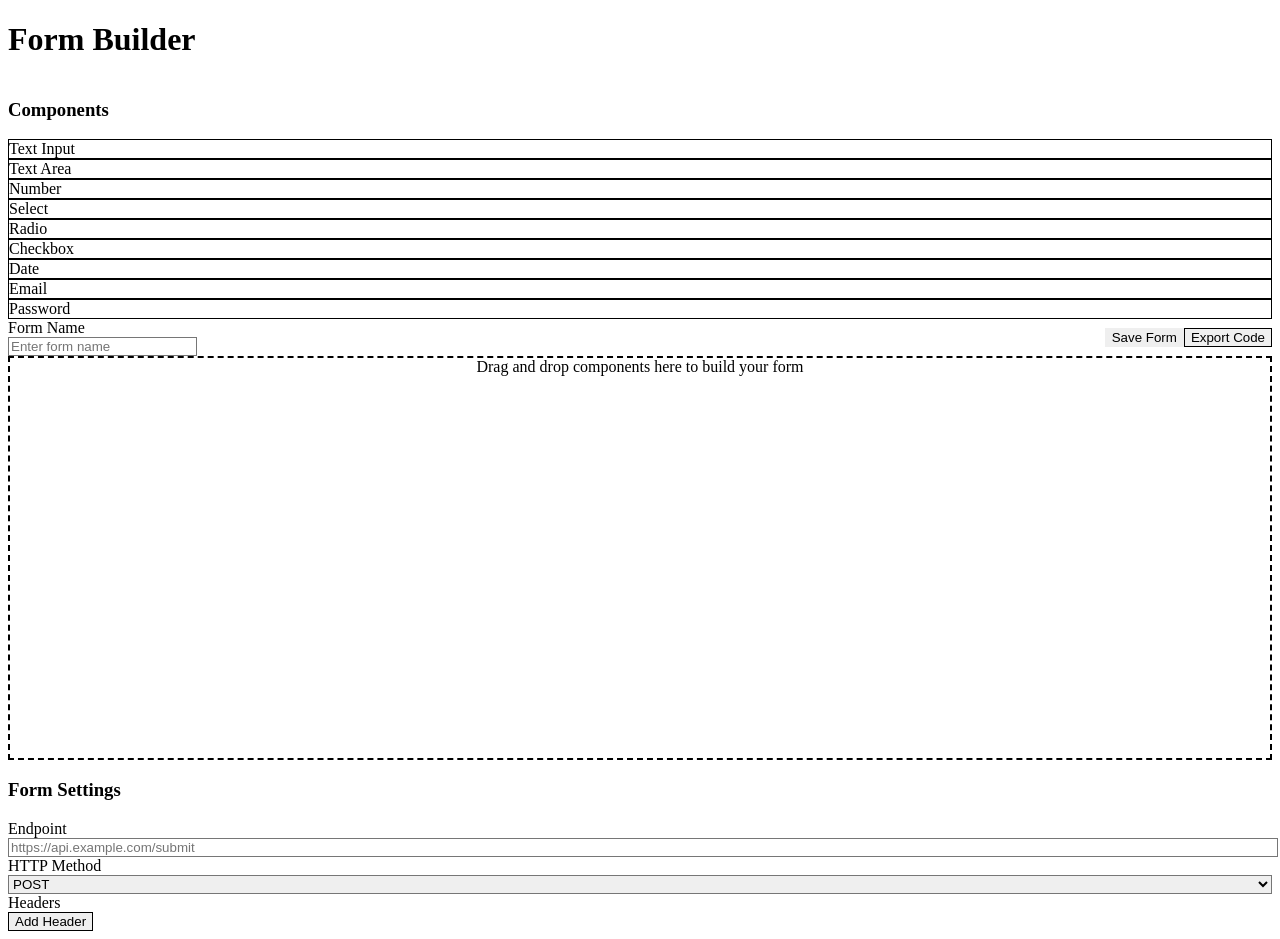
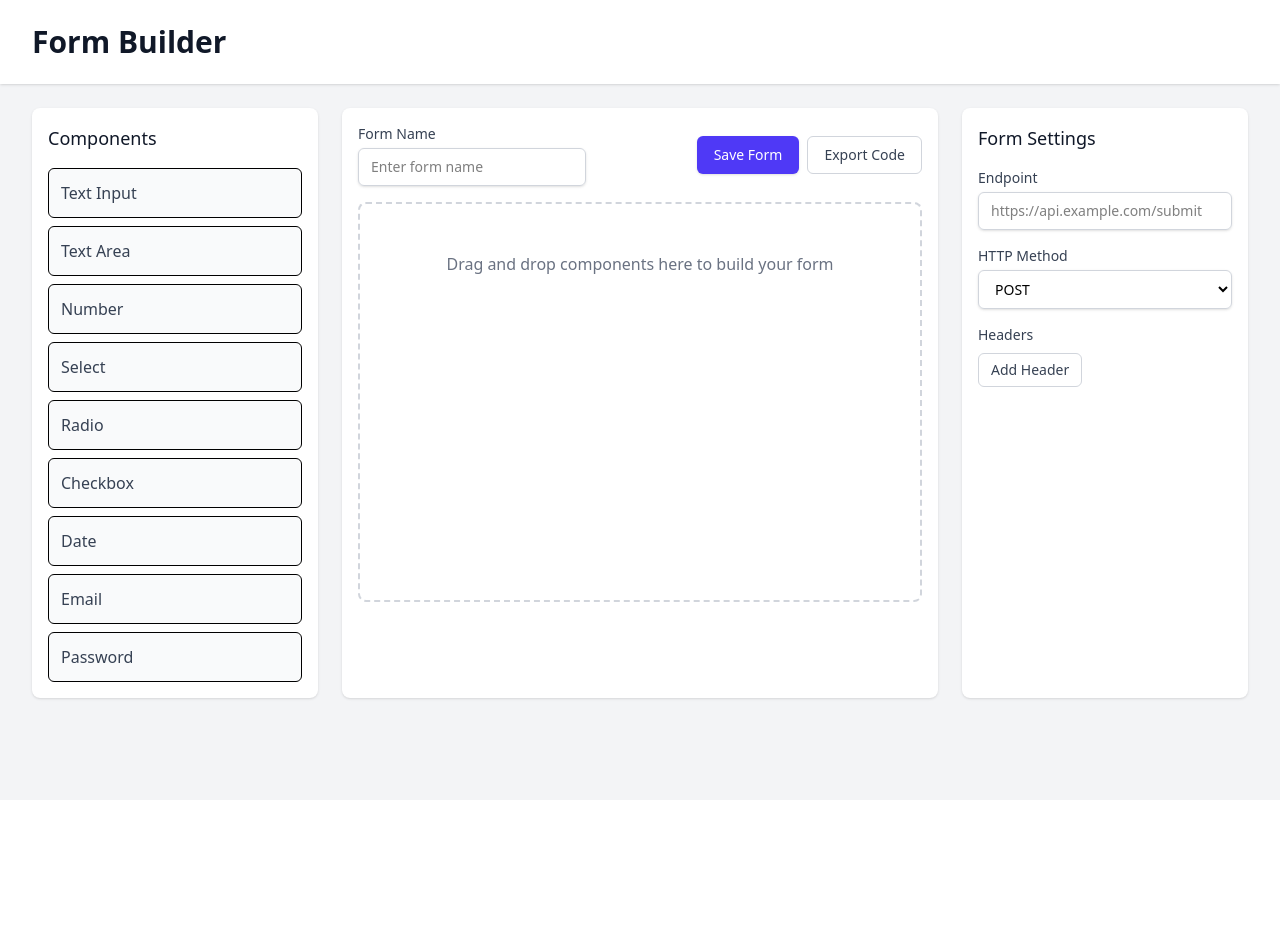
Before and after one commit to sterzuccio/form-builder-vue3, a Vue app: page /builder in a window 1280 px wide. After the commit the page ends 800 px from the top, so only its background shows below. Built offline with nearby package versions, Linux system fonts and the light colour scheme.

Commit message:
fix grid for form builder

```diff
--- a/src/assets/css/tailwind.css
+++ b/src/assets/css/tailwind.css
@@ -1,5 +1,25 @@
-@tailwind base;
-@tailwind components;
-@tailwind utilities;
+@import "tailwindcss";
+
+/* Ensure grid classes are available */
+@layer utilities {
+  .grid { display: grid; }
+  .grid-cols-1 { grid-template-columns: repeat(1, minmax(0, 1fr)); }
+  .grid-cols-2 { grid-template-columns: repeat(2, minmax(0, 1fr)); }
+  .grid-cols-4 { grid-template-columns: repeat(4, minmax(0, 1fr)); }
+  .col-span-1 { grid-column: span 1 / span 1; }
+  .col-span-2 { grid-column: span 2 / span 2; }
+  .col-span-4 { grid-column: span 4 / span 4; }
+  .gap-4 { gap: 1rem; }
+  .gap-6 { gap: 1.5rem; }
+
+  @media (min-width: 768px) {
+    .md\:grid-cols-1 { grid-template-columns: repeat(1, minmax(0, 1fr)); }
+    .md\:grid-cols-2 { grid-template-columns: repeat(2, minmax(0, 1fr)); }
+    .md\:grid-cols-4 { grid-template-columns: repeat(4, minmax(0, 1fr)); }
+    .md\:col-span-1 { grid-column: span 1 / span 1; }
+    .md\:col-span-2 { grid-column: span 2 / span 2; }
+    .md\:col-span-4 { grid-column: span 4 / span 4; }
+  }
+}
 
 /* Custom styles can be added here */
--- a/tailwind.config.js
+++ b/tailwind.config.js
@@ -1,9 +1,27 @@
+/** @type {import('tailwindcss').Config} */
 module.exports = {
   content: [
     "./index.html",
     "./src/**/*.{vue,js,ts,jsx,tsx}",
   ],
   safelist: [
+    // Grid layout classes for FormBuilder component
+    'grid',
+    'grid-cols-1',
+    'grid-cols-2',
+    'grid-cols-4',
+    'md:grid-cols-1',
+    'md:grid-cols-2',
+    'md:grid-cols-4',
+    'col-span-1',
+    'col-span-2',
+    'col-span-4',
+    'md:col-span-1',
+    'md:col-span-2',
+    'md:col-span-4',
+    'gap-4',
+    'gap-6',
+
     // Dynamic color classes for FormBuilder component
     // Generate explicit class names for all supported colors
 
```
